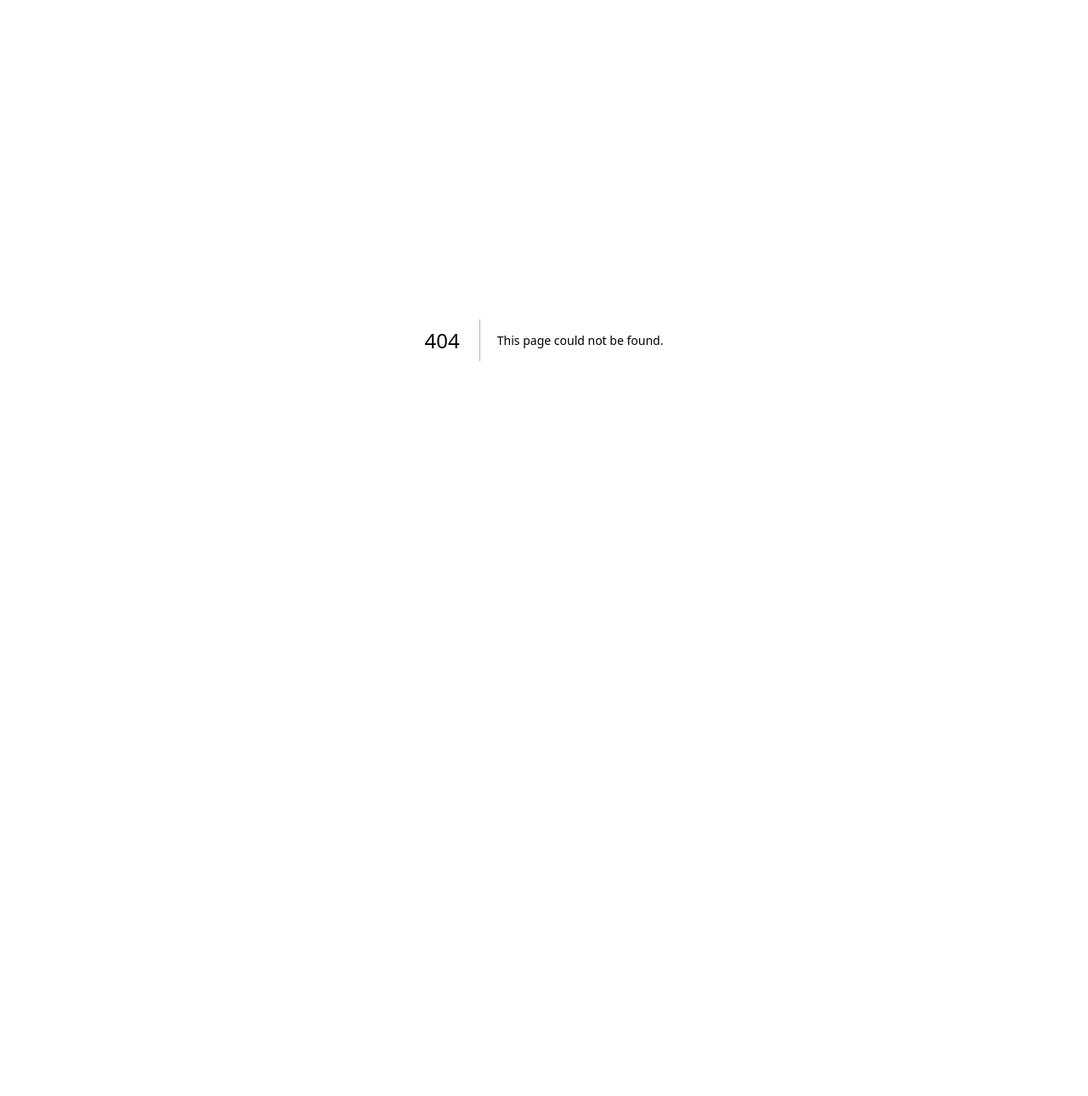
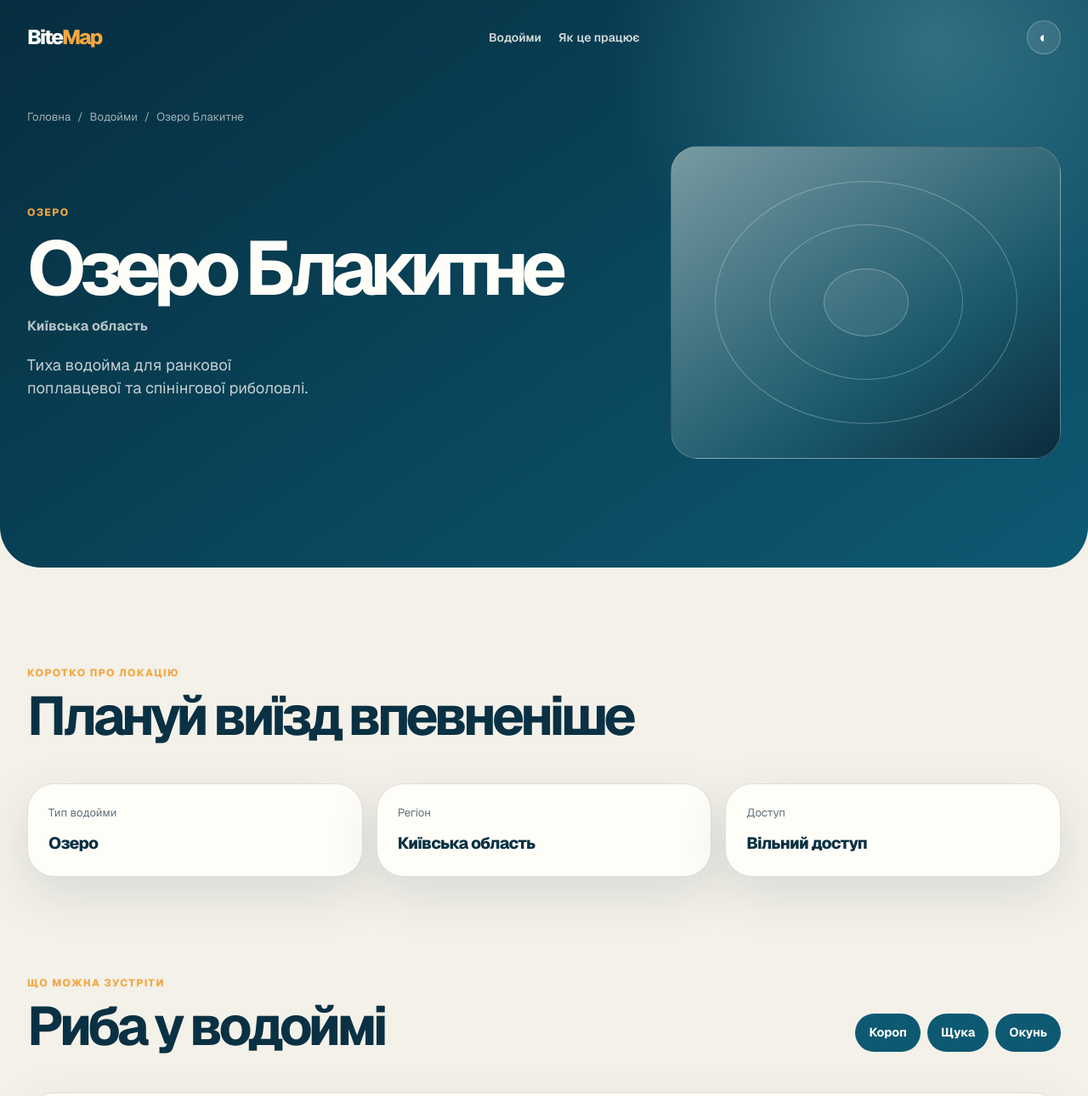
Before and after one commit to artemlira/bitemap, a Next.js app: page /spots/blue-lake in a window 1280 px wide. Before the commit this address had no page. Shown: the top 1290 px of the page at 85% size. Before the commit the page ends 800 px from the top, so only its background shows below. Built offline with nearby package versions, Linux system fonts and the light colour scheme.

Commit message:
feat: add fishing spot detail pages

```diff
--- /dev/null
+++ b/src/app/spots/[slug]/page.tsx
@@ -0,0 +1,35 @@
+import type { Metadata } from "next";
+import { getFishingSpotBySlug, fishingSpots } from "@/entities/fishing-spot";
+import { notFound } from "next/navigation";
+import { SpotDetailsPage } from "@/views/spot-details";
+
+export function generateStaticParams() {
+  return fishingSpots.map(({ slug }) => ({ slug }));
+}
+
+export async function generateMetadata(
+  props: PageProps<"/spots/[slug]">,
+): Promise<Metadata> {
+  const { slug } = await props.params;
+  const spot = getFishingSpotBySlug(slug);
+
+  if (!spot) {
+    return { title: "Водойму не знайдено — BiteMap" };
+  }
+
+  return {
+    title: `${spot.name} — BiteMap`,
+    description: `${spot.region}. ${spot.description}`,
+  };
+}
+
+export default async function SpotPage(props: PageProps<"/spots/[slug]">) {
+  const { slug } = await props.params;
+  const spot = getFishingSpotBySlug(slug);
+
+  if (!spot) {
+    notFound();
+  }
+
+  return <SpotDetailsPage spot={spot} />;
+}
--- a/src/entities/fishing-spot/index.ts
+++ b/src/entities/fishing-spot/index.ts
@@ -1,3 +1,3 @@
-export { featuredFishingSpots, fishingSpots } from "./model/spot-data";
+export { featuredFishingSpots, fishingSpots, getFishingSpotBySlug } from "./model/spot-data";
 export type { FishingSpot, SpotTone } from "./model/types";
 export { FishingSpotCard } from "./ui/fishing-spot-card";
--- a/src/entities/fishing-spot/model/spot-data.ts
+++ b/src/entities/fishing-spot/model/spot-data.ts
@@ -92,3 +92,7 @@ export const fishingSpots: readonly FishingSpot[] = [
 ];
 
 export const featuredFishingSpots = fishingSpots.slice(0, 3);
+
+export function getFishingSpotBySlug(slug: string) {
+  return fishingSpots.find((spot) => spot.slug === slug);
+}
--- a/src/entities/fishing-spot/ui/fishing-spot-card.module.scss
+++ b/src/entities/fishing-spot/ui/fishing-spot-card.module.scss
@@ -1,14 +1,34 @@
 @use "../../../shared/styles/abstracts/mixins" as *;
 @use "../../../shared/styles/abstracts/variables" as *;
 
+.link {
+  display: block;
+  height: 100%;
+  color: inherit;
+
+  @include hover {
+    .card {
+      border-color: rgb(13 89 114 / 44%);
+      transform: translateY(-4px);
+    }
+  }
+}
+
+.link:focus-visible .card {
+  outline: 3px solid var(--color-focus);
+  outline-offset: 4px;
+}
+
 .card {
   display: flex;
+  height: 100%;
   flex-direction: column;
   overflow: hidden;
   border: 1px solid var(--color-line);
   border-radius: $radius-lg;
   background: var(--color-surface);
   box-shadow: var(--shadow-soft);
+  transition: border-color 180ms ease, transform 180ms ease;
 }
 
 .visual {
--- a/src/entities/fishing-spot/ui/fishing-spot-card.tsx
+++ b/src/entities/fishing-spot/ui/fishing-spot-card.tsx
@@ -1,12 +1,14 @@
+import Link from "next/link";
 import type { FishingSpot } from "../model/types";
 import styles from "./fishing-spot-card.module.scss";
 
 type FishingSpotCardProps = {
   spot: FishingSpot;
+  href?: string;
 };
 
-export function FishingSpotCard({ spot }: FishingSpotCardProps) {
-  return (
+export function FishingSpotCard({ spot, href }: FishingSpotCardProps) {
+  const content = (
     <article className={styles.card}>
       <div className={styles.visual} data-tone={spot.tone} aria-hidden="true">
         <span>{spot.waterType}</span>
@@ -24,4 +26,14 @@ export function FishingSpotCard({ spot }: FishingSpotCardProps) {
       </div>
     </article>
   );
+
+  if (!href) {
+    return content;
+  }
+
+  return (
+    <Link className={styles.link} href={href}>
+      {content}
+    </Link>
+  );
 }
--- a/src/views/home/ui/home-page.tsx
+++ b/src/views/home/ui/home-page.tsx
@@ -48,7 +48,7 @@ export function HomePage() {
 
         <div className={styles.spotGrid}>
           {featuredFishingSpots.map((spot) => (
-            <FishingSpotCard key={spot.id} spot={spot} />
+            <FishingSpotCard key={spot.id} spot={spot} href={`/spots/${spot.slug}`} />
           ))}
         </div>
       </section>
--- /dev/null
+++ b/src/views/spot-details/index.ts
@@ -0,0 +1 @@
+export { SpotDetailsPage } from "./ui/spot-details-page";
--- /dev/null
+++ b/src/views/spot-details/ui/spot-details-page.module.scss
@@ -0,0 +1,232 @@
+@use "../../../shared/styles/abstracts/mixins" as *;
+@use "../../../shared/styles/abstracts/variables" as *;
+
+.page {
+  min-height: 100vh;
+}
+
+.hero {
+  overflow: hidden;
+  border-radius: 0 0 $radius-xl $radius-xl;
+  background:
+    radial-gradient(circle at 86% 7%, rgb(121 188 203 / 36%), transparent 24rem),
+    linear-gradient(145deg, var(--color-water-deep), var(--color-water));
+  color: #fffdf8;
+}
+
+.heroContent,
+.details {
+  @include container;
+}
+
+.breadcrumbs {
+  display: flex;
+  flex-wrap: wrap;
+  gap: $space-8;
+  margin-top: clamp($space-32, 6vw, $space-64);
+  color: rgb(255 253 248 / 62%);
+  font-size: 0.825rem;
+}
+
+.breadcrumbs a {
+  color: inherit;
+
+  @include hover {
+    color: #fffdf8;
+  }
+}
+
+.heroGrid {
+  display: grid;
+  grid-template-columns: minmax(0, 1fr) minmax(18rem, 0.7fr);
+  align-items: center;
+  gap: clamp($space-48, 8vw, 9rem);
+  padding-top: $space-24;
+  padding-bottom: clamp($space-64, 10vw, 8rem);
+}
+
+.eyebrow,
+.sectionLabel,
+.note p {
+  color: var(--color-sun);
+  font-size: 0.75rem;
+  font-weight: 800;
+  letter-spacing: 0.12em;
+  text-transform: uppercase;
+}
+
+.hero h1 {
+  max-width: 720px;
+  margin-top: $space-16;
+  font-size: clamp(3.4rem, 7vw, 6.8rem);
+  letter-spacing: -0.09em;
+  line-height: 0.9;
+}
+
+.region {
+  margin-top: $space-16;
+  color: rgb(255 253 248 / 70%);
+  font-size: 1rem;
+  font-weight: 700;
+}
+
+.description {
+  max-width: 560px;
+  margin-top: $space-20;
+  color: rgb(255 253 248 / 76%);
+  font-size: clamp(1rem, 1.8vw, 1.15rem);
+}
+
+.waterVisual {
+  position: relative;
+  min-height: 23rem;
+  overflow: hidden;
+  border: 1px solid rgb(255 253 248 / 18%);
+  border-radius: $radius-lg;
+}
+
+.waterVisual span {
+  position: absolute;
+  border: 1px solid rgb(255 253 248 / 28%);
+  border-radius: 50%;
+}
+
+.waterVisual span:nth-child(1) {
+  inset: 11%;
+}
+
+.waterVisual span:nth-child(2) {
+  inset: 25%;
+}
+
+.waterVisual span:nth-child(3) {
+  inset: 39%;
+  background: rgb(255 253 248 / 7%);
+}
+
+.waterVisual[data-tone="lagoon"] {
+  background: linear-gradient(145deg, #799aa2, #1a586b 65%, #0c2b3b);
+}
+
+.waterVisual[data-tone="sunset"] {
+  background: linear-gradient(145deg, #d7a35d, #6b724a 48%, #1c4850);
+}
+
+.waterVisual[data-tone="river"] {
+  background: linear-gradient(145deg, #94a78d, #3d715a 48%, #123c50);
+}
+
+.waterVisual[data-tone="reeds"] {
+  background: linear-gradient(145deg, #c8b66f, #7d8f54 44%, #234c48);
+}
+
+.details {
+  padding-block: clamp($space-64, 9vw, 8rem);
+}
+
+.sectionHeading h2,
+.fishSection h2 {
+  margin-top: $space-12;
+  font-size: clamp(2.25rem, 5vw, 4.25rem);
+  letter-spacing: -0.075em;
+  line-height: 0.95;
+}
+
+.facts {
+  display: grid;
+  grid-template-columns: repeat(3, minmax(0, 1fr));
+  gap: $space-16;
+  margin-top: $space-48;
+}
+
+.facts div,
+.note {
+  border: 1px solid var(--color-line);
+  border-radius: $radius-lg;
+  background: var(--color-surface);
+  box-shadow: var(--shadow-soft);
+}
+
+.facts div {
+  padding: $space-24;
+}
+
+.facts dt {
+  color: var(--color-muted);
+  font-size: 0.825rem;
+}
+
+.facts dd {
+  margin-top: $space-12;
+  color: var(--color-ink);
+  font-size: 1.2rem;
+  font-weight: 750;
+  letter-spacing: -0.04em;
+}
+
+.fishSection {
+  display: flex;
+  align-items: end;
+  justify-content: space-between;
+  gap: $space-24;
+  margin-top: clamp($space-64, 9vw, 8rem);
+}
+
+.fishList {
+  display: flex;
+  flex-wrap: wrap;
+  justify-content: flex-end;
+  gap: $space-8;
+  max-width: 510px;
+  list-style: none;
+}
+
+.fishList li {
+  padding: $space-12 $space-16;
+  border-radius: $radius-full;
+  background: var(--color-water);
+  color: #fffdf8;
+  font-size: 0.9rem;
+  font-weight: 700;
+}
+
+.note {
+  display: grid;
+  gap: $space-12;
+  margin-top: $space-48;
+  padding: $space-24;
+}
+
+.note span {
+  max-width: 650px;
+  color: var(--color-muted);
+}
+
+@include media-max(tablet) {
+  .heroGrid {
+    grid-template-columns: 1fr;
+  }
+
+  .waterVisual {
+    min-height: 16rem;
+  }
+
+  .facts {
+    grid-template-columns: 1fr;
+  }
+}
+
+@include media-max(phone) {
+  .hero {
+    border-radius: 0 0 $radius-lg $radius-lg;
+  }
+
+  .fishSection {
+    align-items: flex-start;
+    flex-direction: column;
+  }
+
+  .fishList {
+    justify-content: flex-start;
+  }
+}
--- /dev/null
+++ b/src/views/spot-details/ui/spot-details-page.tsx
@@ -0,0 +1,83 @@
+import Link from "next/link";
+import type { FishingSpot } from "@/entities/fishing-spot";
+import { SiteHeader } from "@/widgets/site-header";
+import styles from "./spot-details-page.module.scss";
+
+type SpotDetailsPageProps = {
+  spot: FishingSpot;
+};
+
+export function SpotDetailsPage({ spot }: SpotDetailsPageProps) {
+  return (
+    <main className={styles.page}>
+      <section className={styles.hero}>
+        <SiteHeader />
+        <div className={styles.heroContent}>
+          <nav className={styles.breadcrumbs} aria-label="Навігація шляхом">
+            <Link href="/">Головна</Link>
+            <span aria-hidden="true">/</span>
+            <Link href="/spots">Водойми</Link>
+            <span aria-hidden="true">/</span>
+            <span aria-current="page">{spot.name}</span>
+          </nav>
+
+          <div className={styles.heroGrid}>
+            <div>
+              <p className={styles.eyebrow}>{spot.waterType}</p>
+              <h1>{spot.name}</h1>
+              <p className={styles.region}>{spot.region}</p>
+              <p className={styles.description}>{spot.description}</p>
+            </div>
+            <div className={styles.waterVisual} data-tone={spot.tone} aria-hidden="true">
+              <span />
+              <span />
+              <span />
+            </div>
+          </div>
+        </div>
+      </section>
+
+      <section className={styles.details} aria-labelledby="details-title">
+        <div className={styles.sectionHeading}>
+          <p className={styles.sectionLabel}>Коротко про локацію</p>
+          <h2 id="details-title">Плануй виїзд впевненіше</h2>
+        </div>
+
+        <dl className={styles.facts}>
+          <div>
+            <dt>Тип водойми</dt>
+            <dd>{spot.waterType}</dd>
+          </div>
+          <div>
+            <dt>Регіон</dt>
+            <dd>{spot.region}</dd>
+          </div>
+          <div>
+            <dt>Доступ</dt>
+            <dd>{spot.access}</dd>
+          </div>
+        </dl>
+
+        <div className={styles.fishSection}>
+          <div>
+            <p className={styles.sectionLabel}>Що можна зустріти</p>
+            <h2>Риба у водоймі</h2>
+          </div>
+          <ul className={styles.fishList} aria-label="Види риби">
+            {spot.fish.map((fish) => (
+              <li key={fish}>{fish}</li>
+            ))}
+          </ul>
+        </div>
+
+        <aside className={styles.note}>
+          <p>Дані MVP</p>
+          <span>
+            Це стартовий профіль водойми. Погоду, точку на карті й нотатки користувачів
+            додамо після підключення бекенду.
+          </span>
+        </aside>
+      </section>
+    </main>
+  );
+}
--- a/src/views/spots/ui/spots-page.tsx
+++ b/src/views/spots/ui/spots-page.tsx
@@ -28,7 +28,7 @@ export function SpotsPage() {
 
         <div className={styles.grid}>
           {fishingSpots.map((spot) => (
-            <FishingSpotCard key={spot.id} spot={spot} />
+            <FishingSpotCard key={spot.id} spot={spot} href={`/spots/${spot.slug}`} />
           ))}
         </div>
       </section>
```
Also changed, not shown: 1 other file (tests, documents, lock files or other folders).
